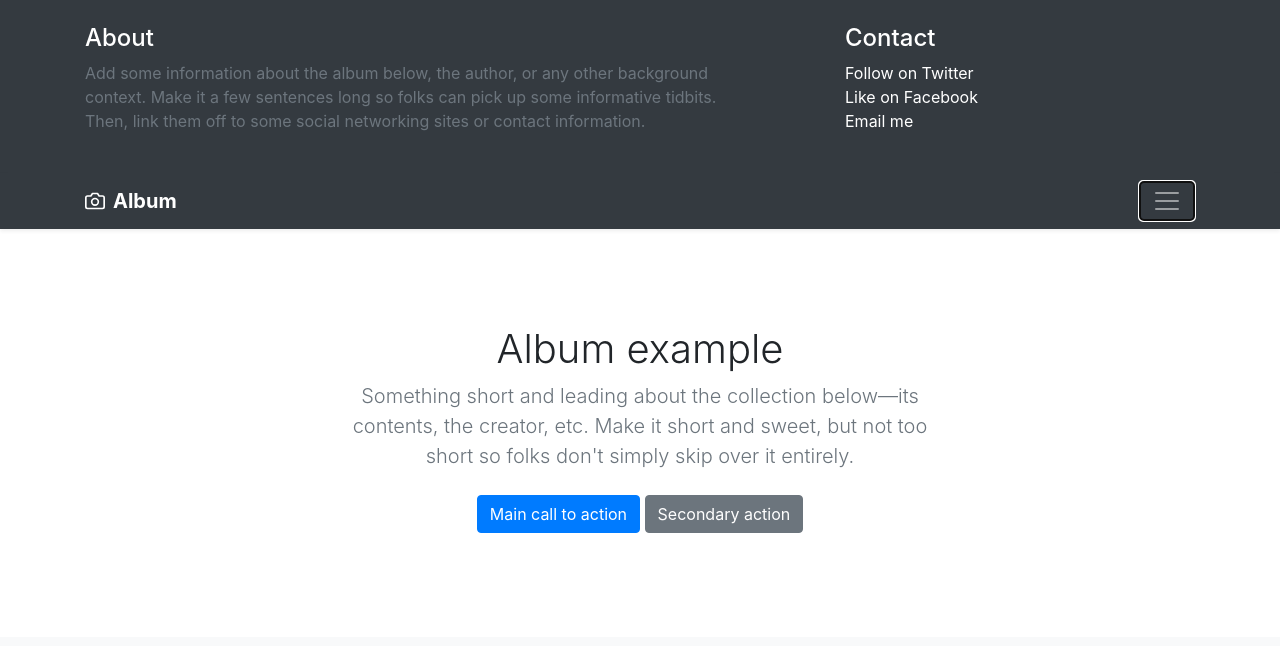
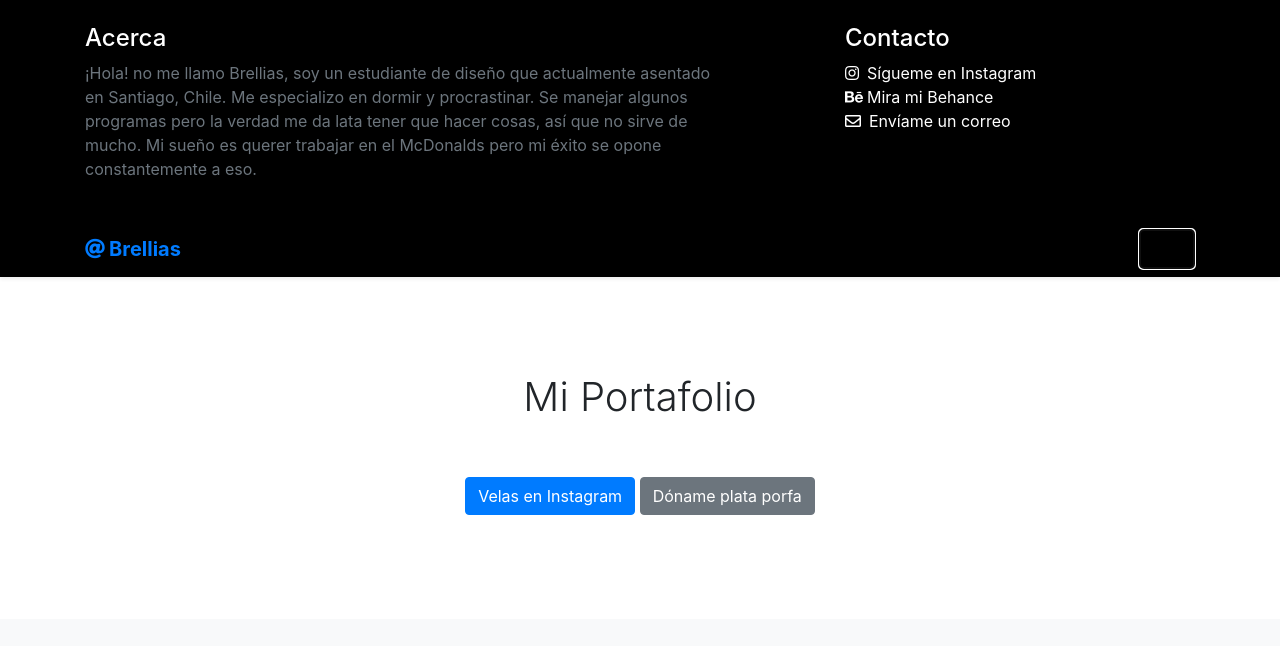
Before and after one commit to matiasvivancob/portafolio, a plain HTML site: page index.html in a window 1280 px wide. Both pictures are taken after a click on the button "Toggle navigation". Shown: the top 646 px of the page. Drawn offline with nearby package versions, Linux system fonts and the light colour scheme.

Commit message:
clase 2 portafolio

```diff
--- a/album.css
+++ b/album.css
@@ -6,7 +6,7 @@
   padding-top: var(--jumbotron-padding-y);
   padding-bottom: var(--jumbotron-padding-y);
   margin-bottom: 0;
-  background-color: #fff;
+  background-color: #FFF;
 }
 @media (min-width: 768px) {
   .jumbotron {
@@ -17,6 +17,10 @@
 
 .jumbotron p:last-child {
   margin-bottom: 0;
+}
+
+.jumbotron p{
+  color: white;
 }
 
 .jumbotron-heading {
--- a/index.html
+++ b/index.html
@@ -1,52 +1,63 @@
-
 <!doctype html>
-<html lang="en">
+<html lang="es">
   <head>
     <meta charset="utf-8">
     <meta name="viewport" content="width=device-width, initial-scale=1, shrink-to-fit=no">
-    <meta name="description" content="">
-    <meta name="author" content="">
-    <link rel="icon" href="../../../../favicon.ico">
+    <meta name="description" content="Diseñador Gráfico y Artista Visual">
+    <meta name="author" content="Matías Vivanco">
+    <link rel="icon" href="img/favicon.png">
 
-    <title>Album example for Bootstrap</title>
+    <title>Brellias</title>
+
 
     <!-- Bootstrap core CSS -->
     <link rel="stylesheet" href="https://stackpath.bootstrapcdn.com/bootstrap/4.1.3/css/bootstrap.min.css" integrity="sha384-MCw98/SFnGE8fJT3GXwEOngsV7Zt27NXFoaoApmYm81iuXoPkFOJwJ8ERdknLPMO" crossorigin="anonymous">
 
+    <!-- Font awesome -->
+    <link rel="stylesheet" href="https://use.fontawesome.com/releases/v5.3.1/css/all.css" integrity="sha384-mzrmE5qonljUremFsqc01SB46JvROS7bZs3IO2EmfFsd15uHvIt+Y8vEf7N7fWAU" crossorigin="anonymous">
+
     <!-- Custom styles for this template -->
     <link href="album.css" rel="stylesheet">
+
+
+
   </head>
 
   <body>
 
     <header>
-      <div class="collapse bg-dark" id="navbarHeader">
+      <div class="collapse" style="background-color: black;" id="navbarHeader">
         <div class="container">
           <div class="row">
             <div class="col-sm-8 col-md-7 py-4">
-              <h4 class="text-white">About</h4>
-              <p class="text-muted">Add some information about the album below, the author, or any other background context. Make it a few sentences long so folks can pick up some informative tidbits. Then, link them off to some social networking sites or contact information.</p>
+
+              <h4 class="text-white">Acerca</h4>
+              <p class="text-muted">¡Hola! no me llamo Brellias, soy un estudiante de diseño que actualmente asentado en Santiago, Chile. Me especializo en dormir y procrastinar. Se manejar algunos programas pero la verdad me da lata tener que hacer cosas, así que no sirve de mucho. Mi sueño es querer trabajar en el McDonalds pero mi éxito se opone constantemente a eso.</p>
             </div>
+
             <div class="col-sm-4 offset-md-1 py-4">
-              <h4 class="text-white">Contact</h4>
+              <h4 class="text-white">Contacto</h4>
               <ul class="list-unstyled">
-                <li><a href="#" class="text-white">Follow on Twitter</a></li>
-                <li><a href="#" class="text-white">Like on Facebook</a></li>
-                <li><a href="#" class="text-white">Email me</a></li>
+                <li><i class="fab fa-instagram pr-2" style="color: white"></i><a href="https://www.instagram.com/brellias/" class="text-white">Sígueme en Instagram</a></li>
+                <li><i class="fab    fa-behance pr-1" style="color: white"></i><a href="https://www.behance.net/brellias" class="text-white">Mira mi Behance</a></li>
+                <li><i class="far fa-envelope pr-2" style="color: white"></i><a href="#" class="text-white">Envíame un correo</a></li>
               </ul>
             </div>
           </div>
         </div>
       </div>
-      <div class="navbar navbar-dark bg-dark shadow-sm">
+
+      <div class="navbar shadow-sm" style="background-color: black;">
         <div class="container d-flex justify-content-between">
           <a href="#" class="navbar-brand d-flex align-items-center">
-            <svg xmlns="http://www.w3.org/2000/svg" width="20" height="20" viewBox="0 0 24 24" fill="none" stroke="currentColor" stroke-width="2" stroke-linecap="round" stroke-linejoin="round" class="mr-2"><path d="M23 19a2 2 0 0 1-2 2H3a2 2 0 0 1-2-2V8a2 2 0 0 1 2-2h4l2-3h6l2 3h4a2 2 0 0 1 2 2z"></path><circle cx="12" cy="13" r="4"></circle></svg>
-            <strong>Album</strong>
+            <i class="fas fa-at pr-1"></i>
+            <strong>Brellias</strong>
           </a>
+
           <button class="navbar-toggler" type="button" data-toggle="collapse" data-target="#navbarHeader" aria-controls="navbarHeader" aria-expanded="false" aria-label="Toggle navigation">
             <span class="navbar-toggler-icon"></span>
           </button>
+
         </div>
       </div>
     </header>
@@ -55,11 +66,11 @@
 
       <section class="jumbotron text-center">
         <div class="container">
-          <h1 class="jumbotron-heading">Album example</h1>
-          <p class="lead text-muted">Something short and leading about the collection below—its contents, the creator, etc. Make it short and sweet, but not too short so folks don't simply skip over it entirely.</p>
+          <h1 class="jumbotron-heading">Mi Portafolio</h1>
+          <p style="color: white;">Aquí hay un lindo recopilatorio de mis cositas bonitas.</p>
           <p>
-            <a href="#" class="btn btn-primary my-2">Main call to action</a>
-            <a href="#" class="btn btn-secondary my-2">Secondary action</a>
+            <a href="#" class="btn btn-primary my-2">Velas en Instagram</a>
+            <a href="#" class="btn btn-secondary my-2">Dóname plata porfa</a>
           </p>
         </div>
       </section>
```
Also changed, not shown: img/favicon.png (added).
